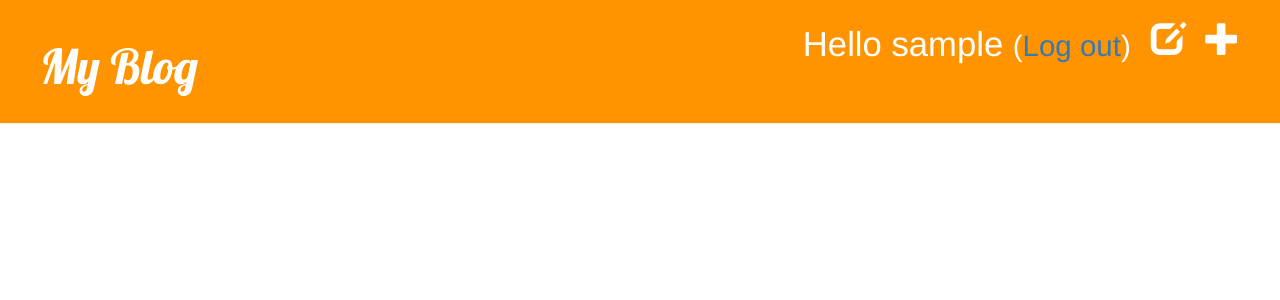
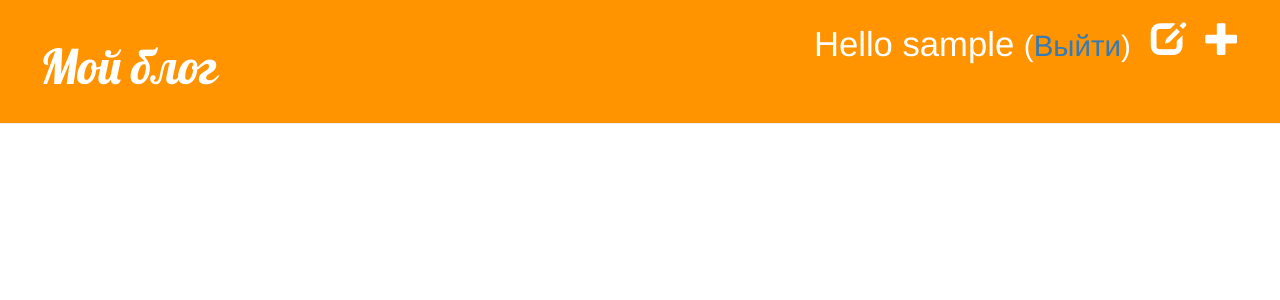
Before and after one commit to Roman-Sergeichuk/my-first-blog, a Django app: page /drafts/ in a window 1280 px wide. Shown: the top 300 px of the page. Run offline with Django 3.2, Linux system fonts and the light colour scheme; the visitor is signed in with stand-in values (Sample User, id 1); data that the repository does not hold is empty; some libraries are stand-ins or nearby versions.

Commit message:
Small corrections of templates

```diff
--- a/blog/templates/blog/add_comment_to_post.html
+++ b/blog/templates/blog/add_comment_to_post.html
@@ -5,6 +5,6 @@
 <form method="post" class="post-form">
     {% csrf_token %}
     {{ form.as_p }}
-<button type="submit" class="save btn btn-default">Send</button>
+<button type="submit" class="save btn btn-default">Отправить</button>
 </form>
 {% endblock %}
--- a/blog/templates/blog/base.html
+++ b/blog/templates/blog/base.html
@@ -12,11 +12,11 @@
         {% if user.is_authenticated %}
         <a href="{% url 'post_new' %}" class="top-menu"><span class="glyphicon glyphicon-plus"></span></a>
         <a href="{% url 'post_draft_list' %}" class="top-menu"><span class="glyphicon glyphicon-edit"></span></a>
-        <p class="top-menu">Hello {{ user.username }} <small>(<a href="{% url 'logout' %}">Log out</a>)</small></p>
+        <p class="top-menu">Hello {{ user.username }} <small>(<a href="{% url 'logout' %}">Выйти</a>)</small></p>
         {% else %}
         <a href="{% url 'login' %}" class="top-menu"><span class="glyphicon glyphicon-lock"></span></a>
         {% endif %}
-        <h1><a href="/">My Blog</a></h1>
+        <h1><a href="/">Мой блог</a></h1>
     </div>
     <div class="content container">
         <div class="row">
--- a/blog/templates/blog/post_detail.html
+++ b/blog/templates/blog/post_detail.html
@@ -30,6 +30,6 @@
     </div>
 {% endif %}
 {% empty %}
-    <p>No comments here yet :(</p>
+    <p>Пока еще никто не комментировал :(</p>
 {% endfor %}
 {% endblock %}
--- a/blog/templates/registration/login.html
+++ b/blog/templates/registration/login.html
@@ -3,7 +3,7 @@
 {% block content %}
 
 {% if form.errors %}
-<p>Your username and password didn't match. Please try again.</p>
+<p>Неверное имя пользователя или парол. Попробуйте снова.</p>
 {% endif %}
 
 <form method="post" action="{% url 'login' %}">
```
